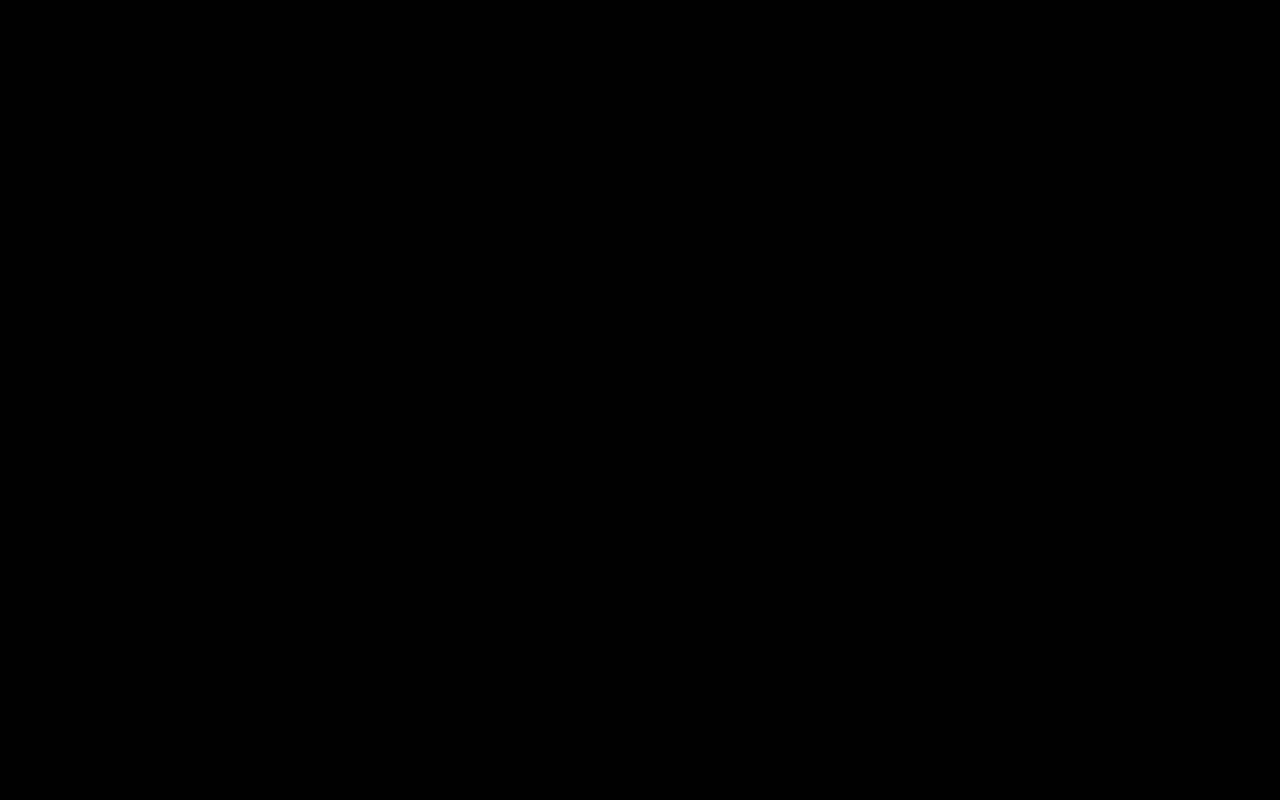
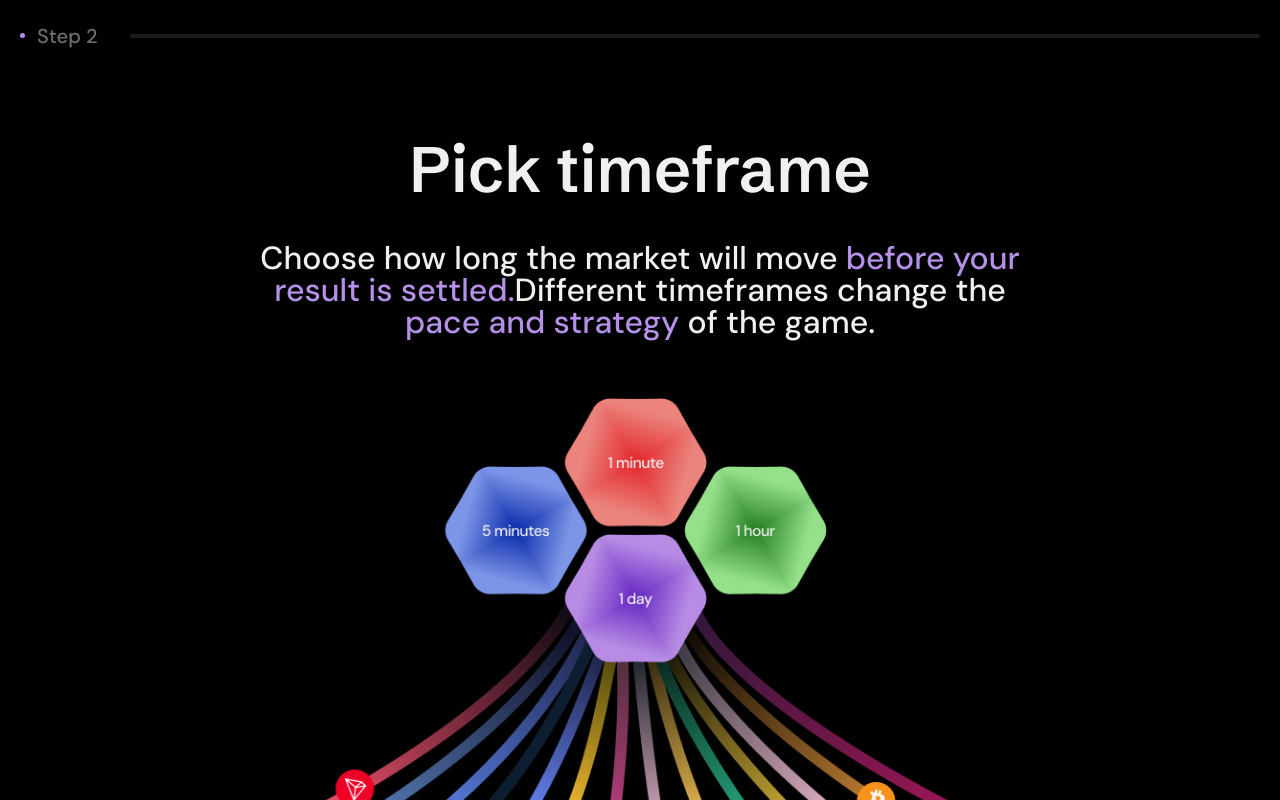
Before and after one commit to olibri/bettingLendos, a Next.js app: page / in a window 1280 px wide. Shown: the part 2200-3000 px from the top of the page. Before the commit the page ends 2221 px from the top, so only its background shows below. Built offline with nearby package versions, Linux system fonts and the light colour scheme.

Commit message:
Pick timeframe

```diff
--- /dev/null
+++ b/app/components/sections/PickTimeframe.tsx
@@ -0,0 +1,33 @@
+import React from 'react'
+import Step from '../ui/Step'
+import CustomColorText from '../ui/CustomColorText'
+import Image from 'next/image'
+
+const PickTimeframe = () => {
+  return (
+    <div className='overflow-hidden'>
+      <Step n={2} />
+      <p className='mt-[70px] text-[64px] text-[#F0F0F0] font-semibold font-schibsted tracking-[-2%] text-center mb-[25px]'>
+        Pick timeframe
+      </p>
+
+      <div className='text-[#F0F0F0] text-[32px] text-center font-medium tracking-[-3%] w-full mb-[60px] leading-[100%]'>
+        Choose how long the market will move <CustomColorText>
+          before your <br /> result is settled.
+        </CustomColorText>
+        Different timeframes change the <br />
+        <CustomColorText> pace and strategy</CustomColorText> of the game.
+      </div>
+
+      <Image
+        src="/Group2147258269.png"
+        alt="Pick Timeframe Illustration"
+        width={1400}
+        height={1400}
+        className='mx-auto object-contain'
+       />
+    </div>
+  )
+}
+
+export default PickTimeframe
--- /dev/null
+++ b/app/components/ui/CustomColorText.tsx
@@ -0,0 +1,11 @@
+import React from 'react'
+
+const CustomColorText = ({ children }: { children: React.ReactNode }) => {
+  return (
+    <span className='text-[#B590E7]'>
+      {children}
+    </span>
+  )
+}
+
+export default CustomColorText
--- a/app/page.tsx
+++ b/app/page.tsx
@@ -2,6 +2,7 @@ import Image from "next/image";
 import Header from "./components/sections/Header";
 import TopSection from "./components/sections/TopSection";
 import HowItWorks from "./components/sections/HowItWorks";
+import PickTimeframe from "./components/sections/PickTimeframe";
 
 export default function Home() {
   return (
@@ -9,6 +10,7 @@ export default function Home() {
       <TopSection />
       <main className="custom-container">
         <HowItWorks />
+        <PickTimeframe />
       </main>
     </div>
   );
```
Also changed, not shown: public/Group2147258269.png (renamed from public/Group 2147258269.png).
